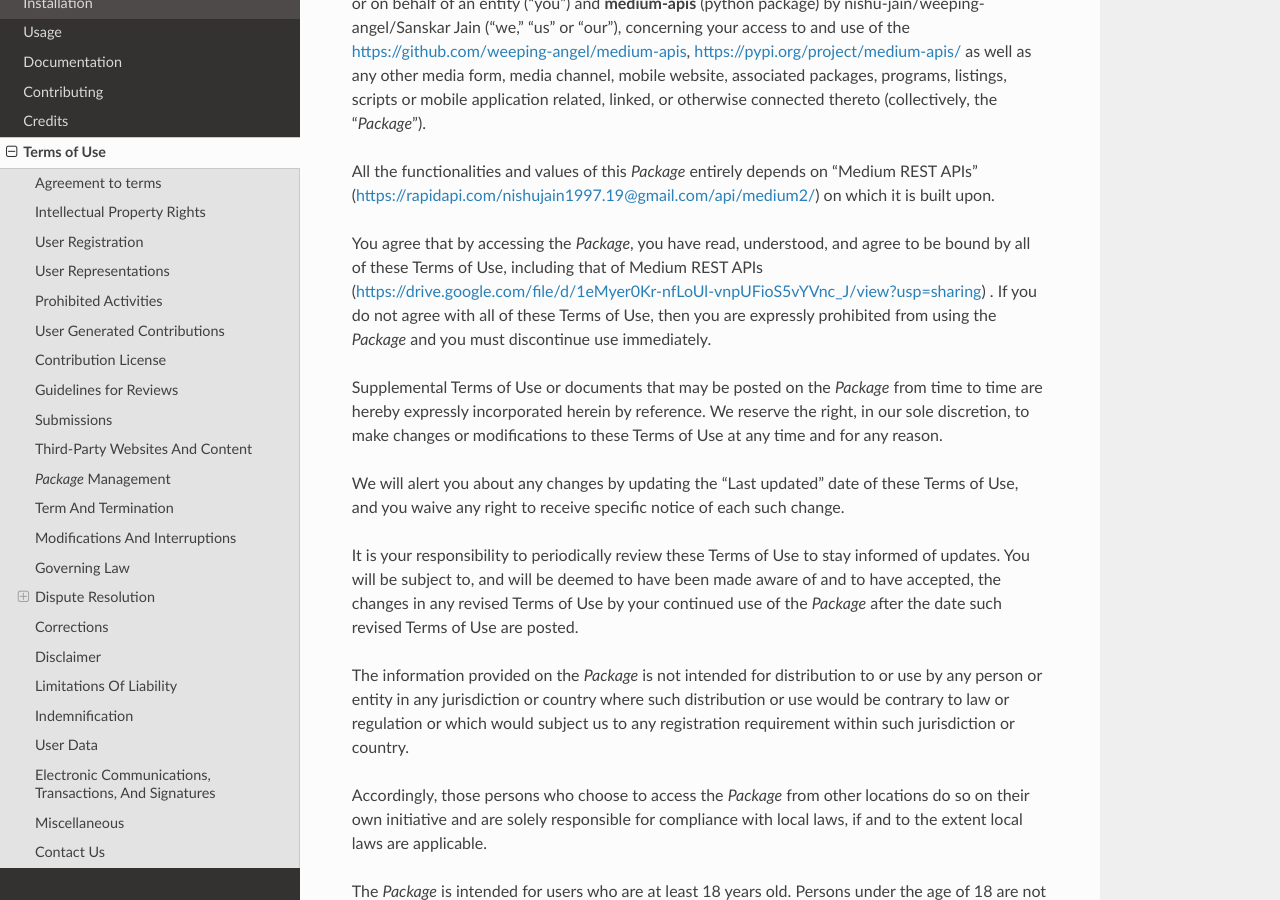
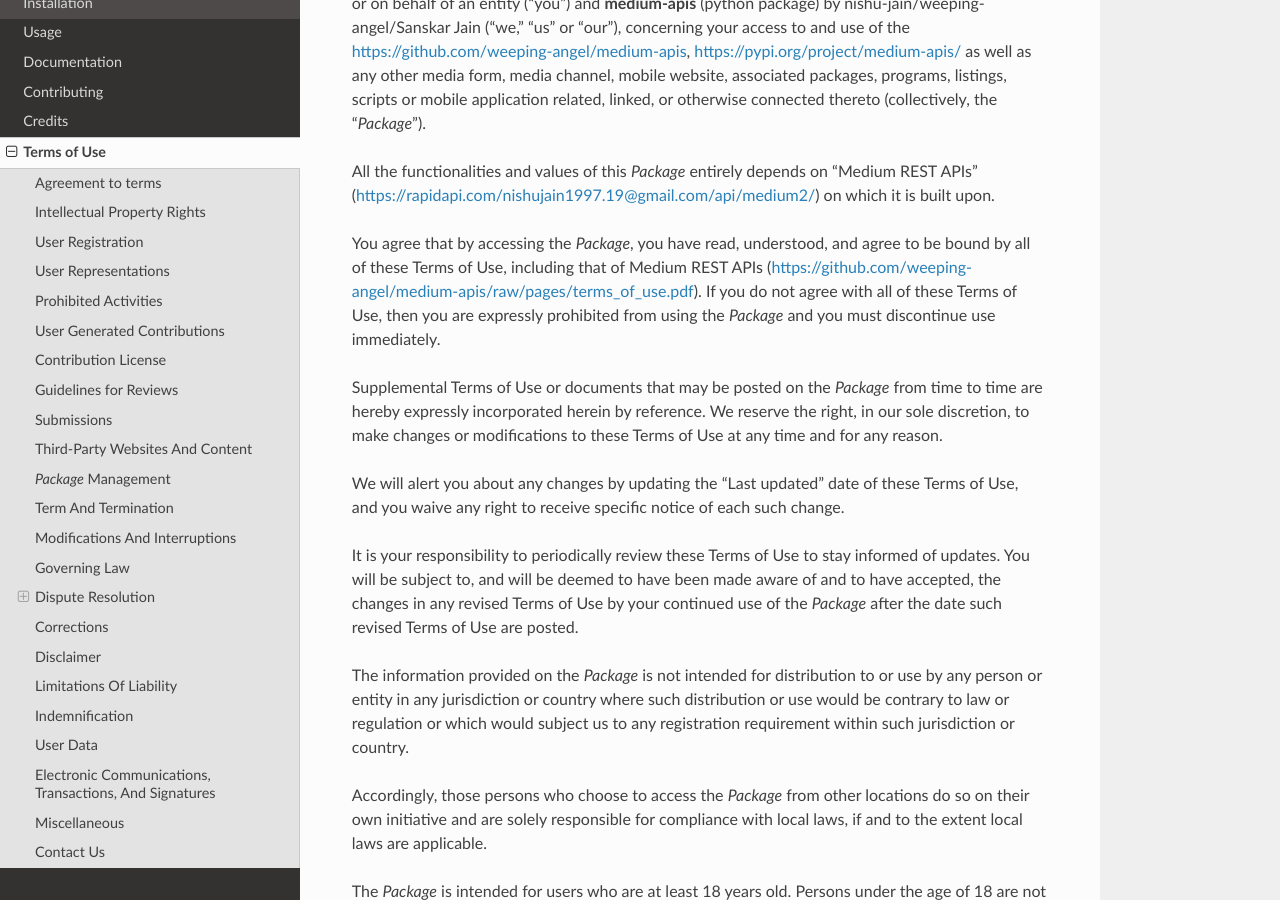
Before and after one commit to weeping-angel/medium-api, a Sphinx documentation site: the page built from docs/terms_of_use.rst, in a window 1280 px wide and 900 px high, scrolled down 320 px. Built offline with Sphinx 7.4.7 and the Read the Docs theme 2.0.0, drawn with Linux system fonts in a browser that asks for light colours; part of the change alters nothing that is shown.

Commit message:
updated "rest_api_eula" link

```diff
--- a/docs/terms_of_use.rst
+++ b/docs/terms_of_use.rst
@@ -20,9 +20,9 @@ All the functionalities and values of this |common_term| entirely depends on "Me
 REST APIs" (|rest_api_link|) on which it is built upon.
 
 You agree that by accessing the |common_term|, you have read, understood, and agree to
-be bound by all of these Terms of Use, including that of Medium REST APIs (|rest_apis_eula|) . If you do not agree with all of these Terms
-of Use, then you are expressly prohibited from using the |common_term| and you must
-discontinue use immediately.
+be bound by all of these Terms of Use, including that of Medium REST APIs (|rest_apis_eula|).
+If you do not agree with all of these Terms of Use, then you are expressly prohibited from
+using the |common_term| and you must discontinue use immediately.
 
 Supplemental Terms of Use or documents that may be posted on the |common_term| from
 time to time are hereby expressly incorporated herein by reference. We reserve the
@@ -688,4 +688,4 @@ information regarding use of the |common_term|, please contact us at:
 .. |github_link| replace:: https://github.com/weeping-angel/medium-apis
 .. |pypi_link| replace:: https://pypi.org/project/medium-apis/
 .. |rest_api_link| replace:: https://rapidapi.com/nishujain1997.19@gmail.com/api/medium2/
-.. |rest_apis_eula| replace:: https://drive.google.com/file/d/1eMyer0Kr-nfLoUl-vnpUFioS5vYVnc_J/view?usp=sharing
+.. |rest_apis_eula| replace:: https://github.com/weeping-angel/medium-apis/raw/pages/terms_of_use.pdf
```
